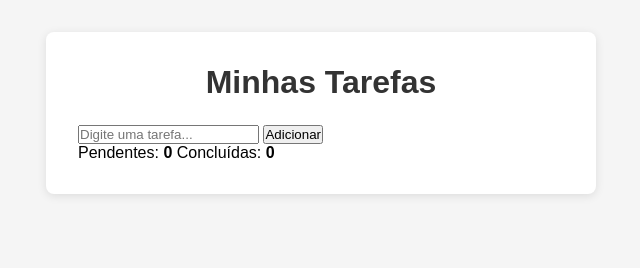
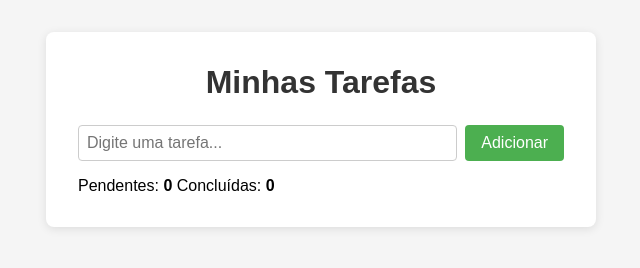
Before and after one commit to Diogotex0/prova-1sem-gdg, a website: page index.html in a window 1280 px wide. Shown: the whole page, without its empty margins (319-959 px from the left). Drawn offline with Linux system fonts and the light colour scheme.

Commit message:
feat(css): adiciona estilo do formulário, input e botão adicionar com :hover

```diff
--- a/style.css
+++ b/style.css
@@ -32,3 +32,31 @@
     margin-bottom: 1.5rem;
     color: #333;
 }
+
+.formulario {
+    display: flex;
+    gap: 0.5rem;
+    margin-bottom: 1rem;
+}
+
+#nova-tarefa {
+    flex: 1;
+    padding: 0.5rem;
+    border: 1px solid #ccc;
+    border-radius: 4px;
+    font-size: 1rem;
+}
+
+#btn-adicionar {
+    padding: 0.5rem 1rem;
+    background-color: #4CAF50;
+    color: white;
+    border: none;
+    border-radius: 4px;
+    cursor: pointer;
+    font-size: 1rem;
+}
+
+#btn-adicionar:hover {
+    background-color: #388E3C;
+}
```
